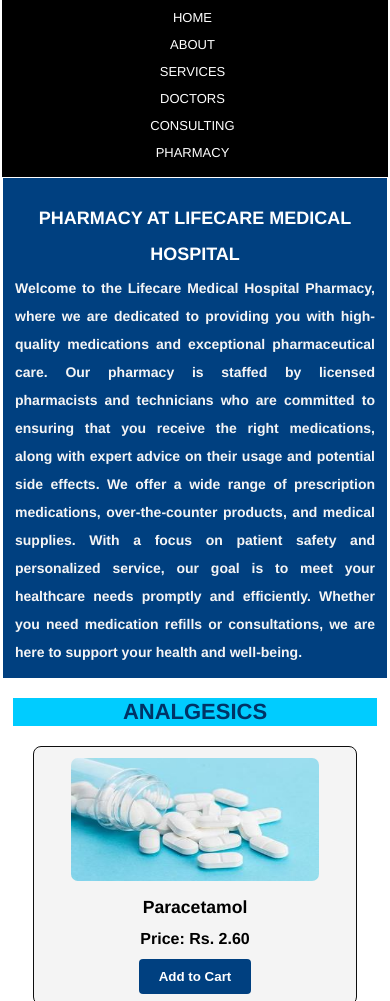
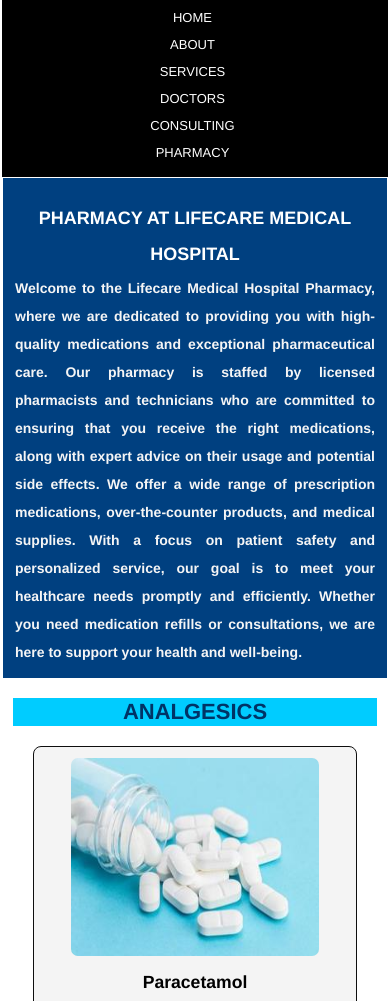
Before and after one commit to Vidmajayani/Lifecare-Medical.github.io, a plain HTML site: page pharmacy.html in a window 390 px wide. Shown: the part 81-1082 px from the top of the page. Drawn offline with Linux system fonts and the light colour scheme.

Commit message:
Update style2.css

```diff
--- a/css_styles/style2.css
+++ b/css_styles/style2.css
@@ -1430,7 +1430,7 @@ form button:hover {
 
     .medicine-item img {
         max-width: 250px;
-        height: 125px;
+        height: 200px;
     }
 
     .medicine-item button {
```
